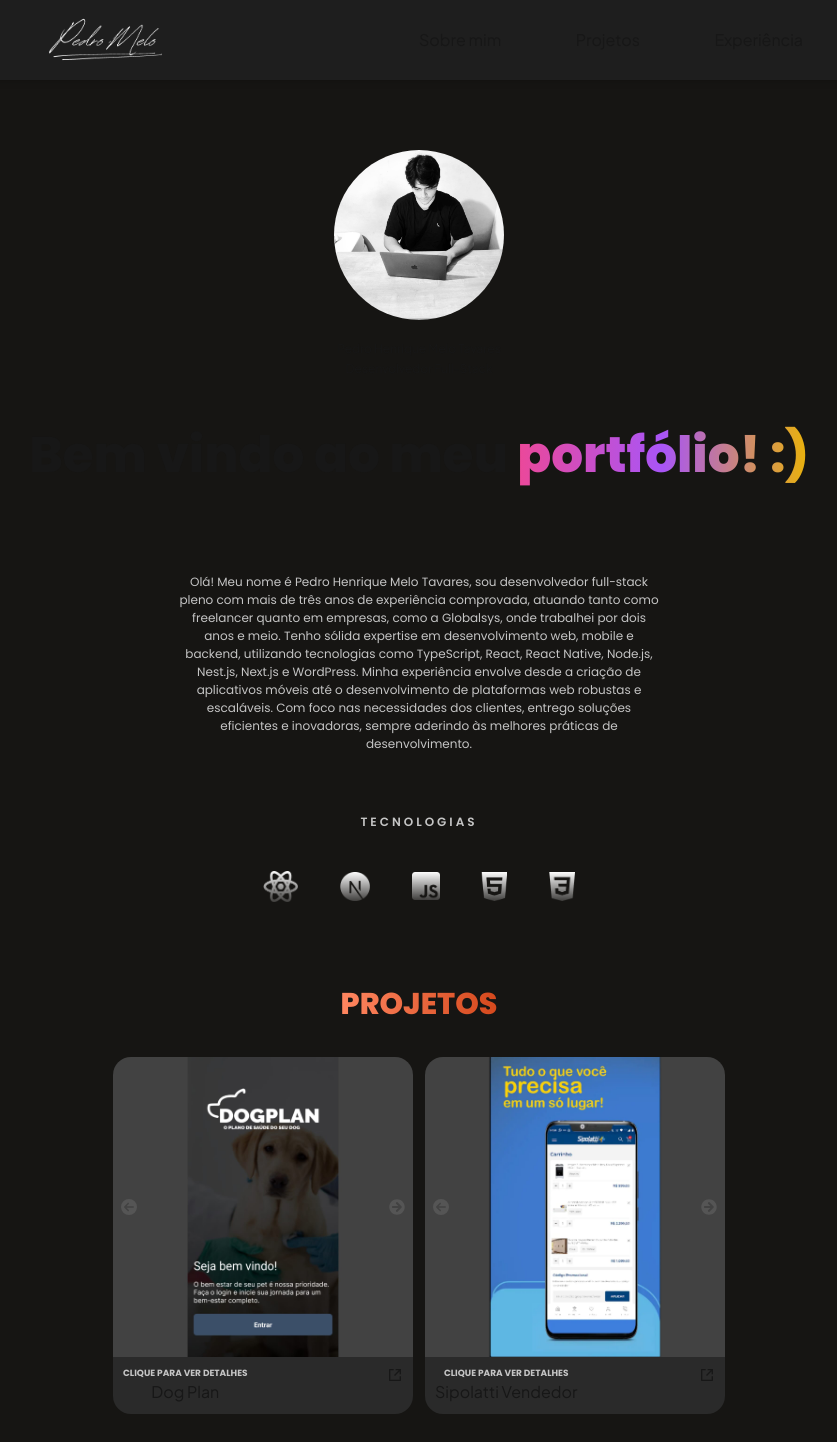
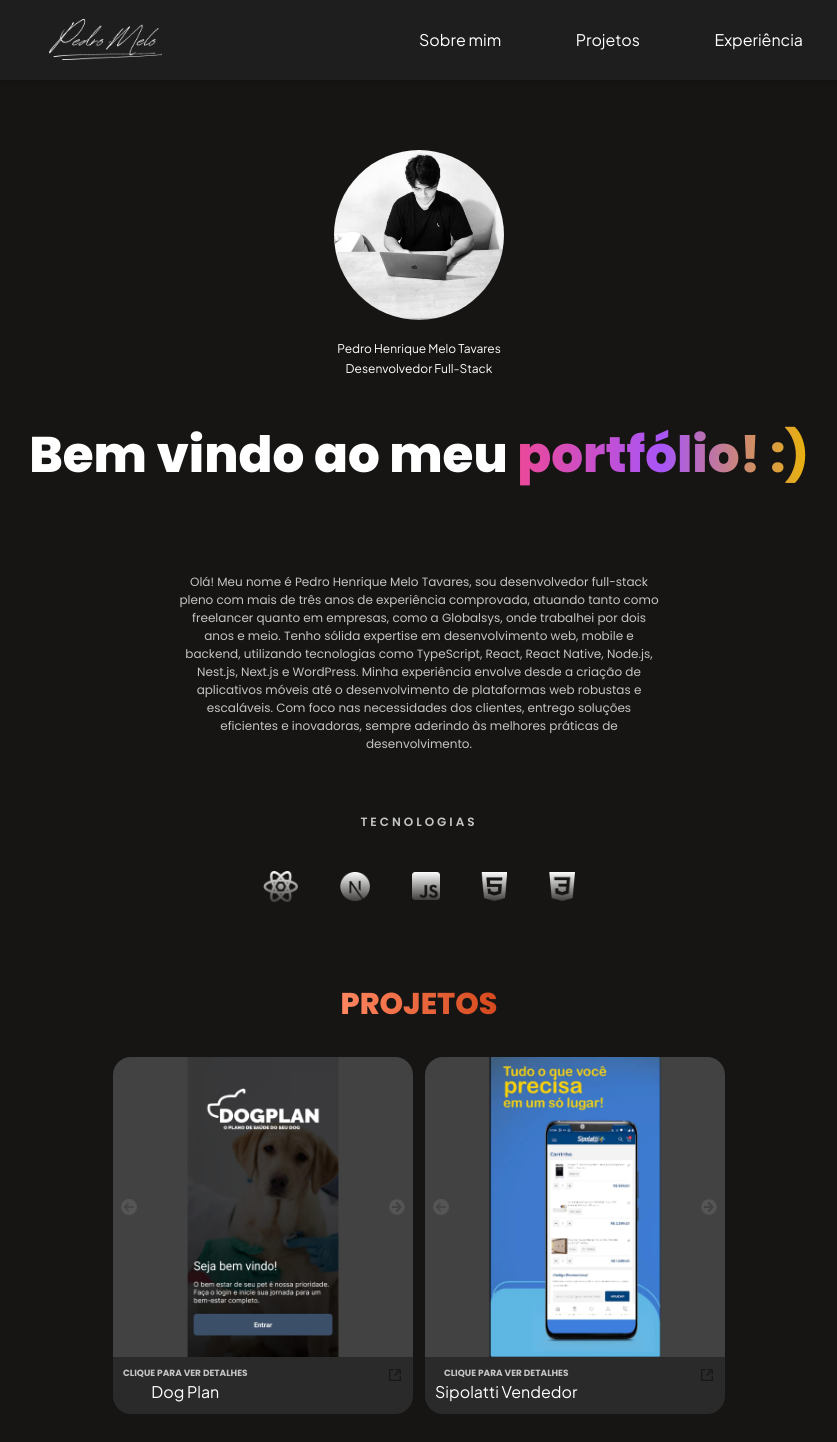
Before and after one commit to phmelo15/portfolio, a Next.js app: page /Home in a window 1280 px wide. Shown: the top 1442 px of the page, without its empty margins (221-1058 px from the left). Built offline with nearby package versions, Linux system fonts and the light colour scheme.

Commit message:
text white color

```diff
--- a/src/components/AboutMe/AboutMe.tsx
+++ b/src/components/AboutMe/AboutMe.tsx
@@ -12,10 +12,10 @@ export default function AboutMe() {
           alt="my photo"
           className={styles.Photo}
         />
-        <text className="mt-[20px] text-[12px]">
+        <text className="mt-[20px] text-[12px] text-white">
           Pedro Henrique Melo Tavares
         </text>
-        <text className="mt-[2px] text-[12px]" id="about-me">
+        <text className="mt-[2px] text-[12px] text-white" id="about-me">
           Desenvolvedor Full-Stack
         </text>
         <text className={styles.Presentation}>
--- a/src/components/AboutMe/styles.ts
+++ b/src/components/AboutMe/styles.ts
@@ -5,7 +5,7 @@ export const styles = {
   Container: "w-full flex justify-center bg-backgroundHome",
   ContainerPhoto: "flex flex-col items-center",
   ExperienceDesc: `${strongFontFamily.variable} font-strong max-w-[480px] text-center text-[12px] mt-[80px] text-secundary-graySeven`,
-  Presentation: `max-w-md text-[32px] text-center md:max-w-full ${strongFontFamily.variable} font-strong font-extrabold md:text-[50px] mt-[40px]`,
+  Presentation: `max-w-md text-[32px] text-center md:max-w-full ${strongFontFamily.variable} font-strong font-extrabold md:text-[50px] mt-[40px] text-white`,
   Mark: " bg-gradient-to-r from-pink-500 via-purple-500 to-yellow-500 bg-clip-text text-transparent",
   TitleTec: `font-semibold ${strongFontFamily.variable} font-strong text-secundary-graySeven tracking-[3px] text-[12px] mt-[60px]`,
 };
--- a/src/components/Button/styles.ts
+++ b/src/components/Button/styles.ts
@@ -1,4 +1,4 @@
 export const styles = {
   Button: "px-10 border border-white rounded-[50px]  h-[50px]",
-  TextButton: "text-[16px] font-extrabold",
+  TextButton: "text-[16px] font-extrabold text-white",
 };
--- a/src/components/CarrouselCard/CarrouselCard.tsx
+++ b/src/components/CarrouselCard/CarrouselCard.tsx
@@ -32,7 +32,7 @@ export default function CarrouselCard({
           >
             CLIQUE PARA VER DETALHES
           </text>
-          <text className="text-[16px]">{name}</text>
+          <text className="text-[16px] text-white">{name}</text>
         </div>
         <RiShareBoxLine />
       </button>
--- a/src/components/Experience/styles.ts
+++ b/src/components/Experience/styles.ts
@@ -11,6 +11,6 @@ export const styles = {
   Logo: "pr-5",
   ContainerText:
     "w-full flex flex-col md:flex-row justify-between md:items-center",
-  Cargo: "font-bold",
-  Date: "text-[11px] mt-3 md:mt-0",
+  Cargo: "font-bold text-white",
+  Date: "text-[11px] mt-3 md:mt-0 text-white",
 };
--- a/src/components/Footer/Footer.tsx
+++ b/src/components/Footer/Footer.tsx
@@ -5,7 +5,7 @@ import { FaRegCopyright } from "react-icons/fa";
 export default function Footer() {
   return (
     <div className={styles.Container}>
-      <text className="pl-[100px] text-[11px]">
+      <text className="pl-[100px] text-[11px] text-white">
         Pedro Henrique Melo Tavares{" "}
       </text>
       <FaRegCopyright
@@ -14,7 +14,7 @@ export default function Footer() {
           marginLeft: 3,
         }}
       />
-      <text className="text-[11px]"> 2024</text>
+      <text className="text-[11px] text-white"> 2024</text>
     </div>
   );
 }
--- a/src/components/Header/Header.tsx
+++ b/src/components/Header/Header.tsx
@@ -65,13 +65,19 @@ export default function Header() {
         ) : (
           <ul className="w-full md:w-1/2 flex flex-row justify-between items-center">
             <li>
-              <a href="#about-me">Sobre mim</a>
+              <a href="#about-me" className="text-white">
+                Sobre mim
+              </a>
             </li>
             <li>
-              <a href="#projects">Projetos</a>
+              <a href="#projects" className="text-white">
+                Projetos
+              </a>
             </li>
             <li>
-              <a href="#experience">Experiência</a>
+              <a href="#experience" className="text-white">
+                Experiência
+              </a>
             </li>
           </ul>
         )}
```
